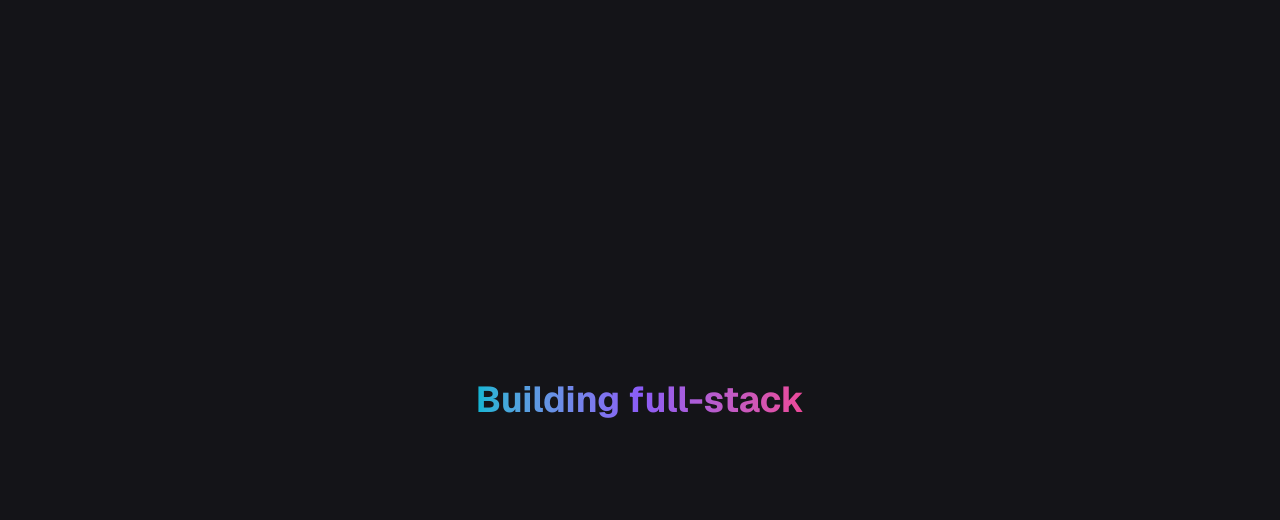
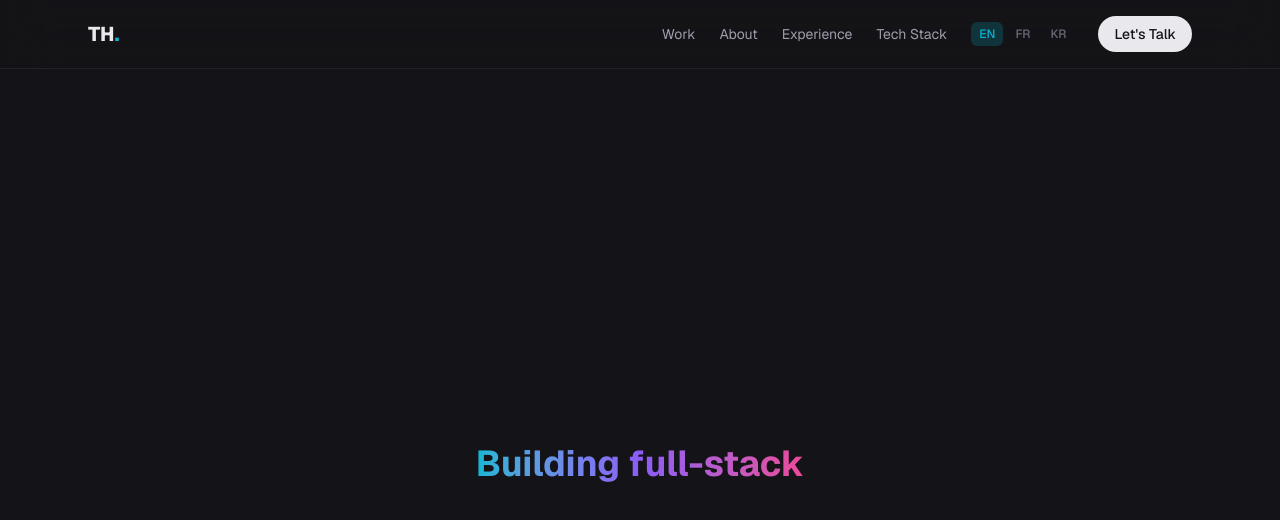
Before and after one commit to tomhubert50400/new-portfolio, a Next.js app: page /en in a window 1280 px wide. Shown: the top 520 px of the page. Built offline with nearby package versions, Linux system fonts and the light colour scheme.

Commit message:
auto: update layout.tsx

```diff
--- a/app/[locale]/layout.tsx
+++ b/app/[locale]/layout.tsx
@@ -20,7 +20,8 @@ export default async function LocaleLayout({ children, params }: Props) {
 
   return (
     <NextIntlClientProvider messages={messages}>
-      <main className="min-h-screen">{children}</main>
+      <Navbar />
+      <main className="min-h-screen pt-16">{children}</main>
     </NextIntlClientProvider>
   );
 }
```
